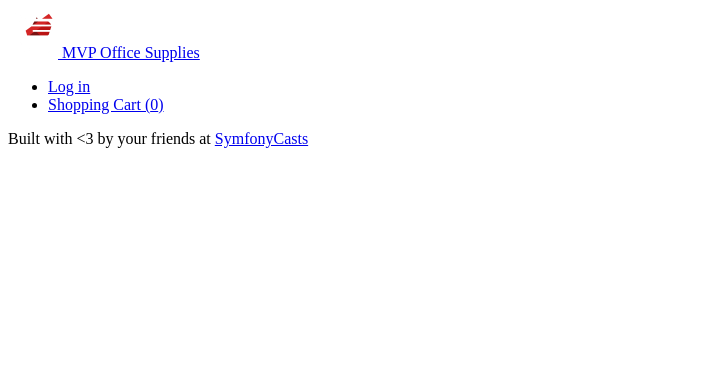
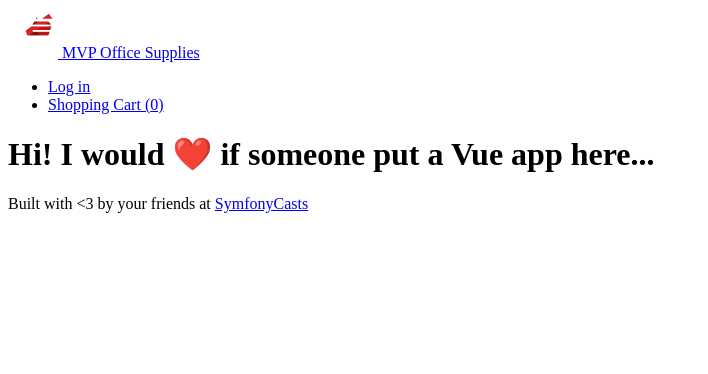
Before and after one commit to SymfonyCasts/vue, a Symfony app: template templates/product/index.html.twig in a window 1280 px wide. Shown: the top 374 px of the page, without its empty margins (0-708 px from the left). Run offline with Twig, Linux system fonts and the light colour scheme; the template is opened without the code that fills it, so the values that code supplies are empty; some libraries are stand-ins or nearby versions.

Commit message:
making the beginning homepage look less lonely

```diff
--- a/templates/product/index.html.twig
+++ b/templates/product/index.html.twig
@@ -1,7 +1,12 @@
 {% extends 'base.html.twig' %}
 
 {% block body %}
-    <div id="app">
+    <div class="container">
+        <div class="row">
+            <div class="col-xs-12">
+                <h1>Hi! I would ❤️ if someone put a Vue app here...</h1>
+            </div>
+        </div>
     </div>
 {% endblock %}
 
```
